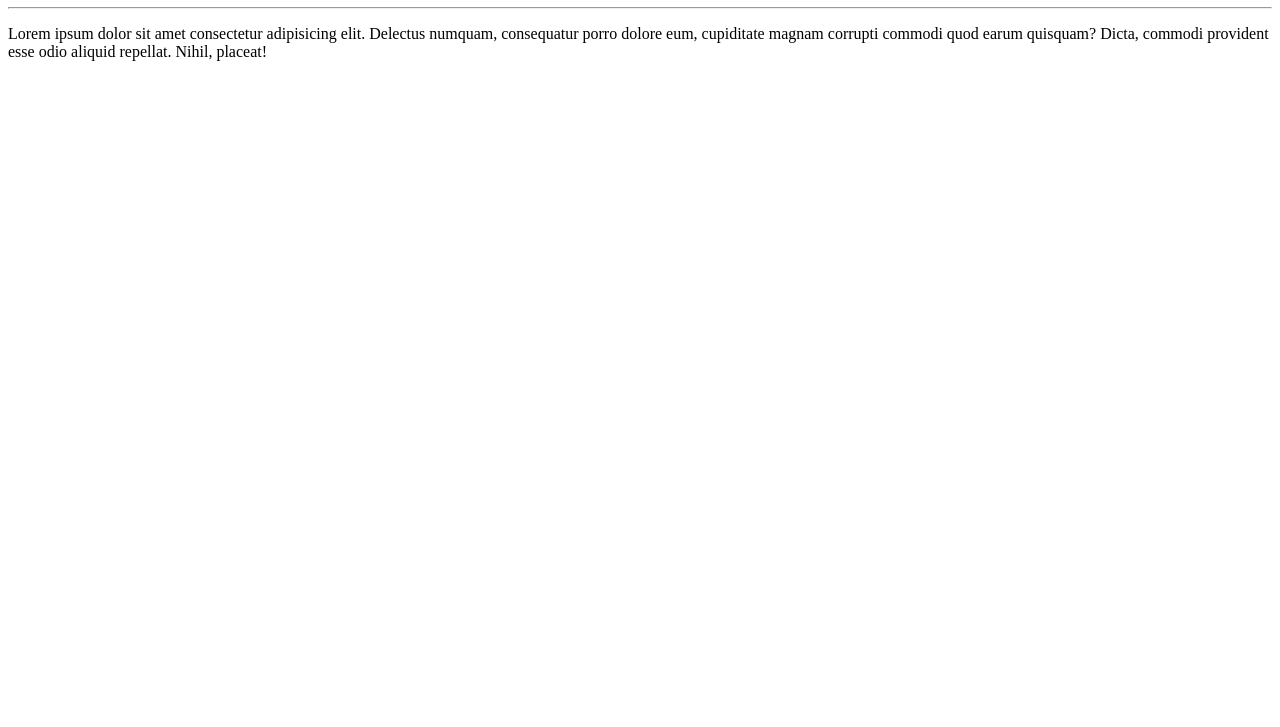
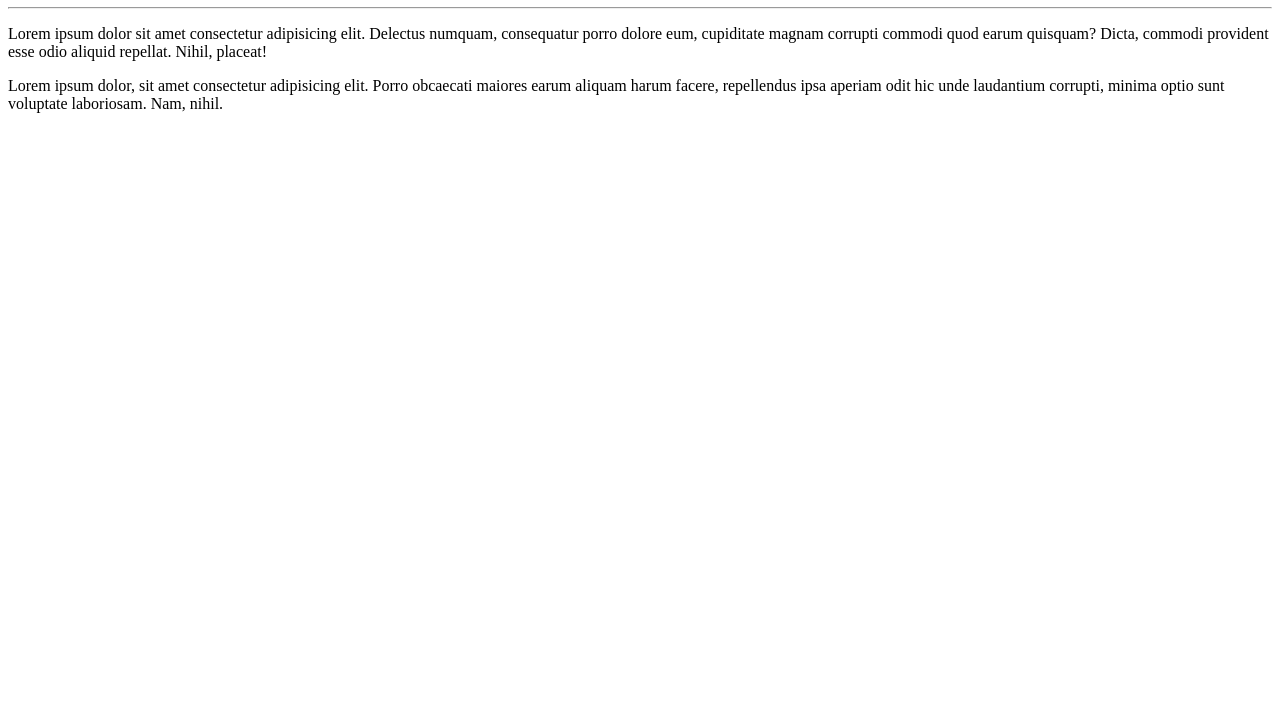
Before and after one commit to Beebruna/Ola-Mundo, a plain HTML site: page site-exemplo/index.html in a window 1280 px wide. Shown: the part 73-800 px from the top of the page. Drawn offline with Linux system fonts and the light colour scheme.

Commit message:
adicionei um parágrafo

```diff
--- a/site-exemplo/index.html
+++ b/site-exemplo/index.html
@@ -9,5 +9,6 @@
     <h1>Olá, Mundo!</h1>
     <hr>
     <p>Lorem ipsum dolor sit amet consectetur adipisicing elit. Delectus numquam, consequatur porro dolore eum, cupiditate magnam corrupti commodi quod earum quisquam? Dicta, commodi provident esse odio aliquid repellat. Nihil, placeat!</p>
+    <p>Lorem ipsum dolor, sit amet consectetur adipisicing elit. Porro obcaecati maiores earum aliquam harum facere, repellendus ipsa aperiam odit hic unde laudantium corrupti, minima optio sunt voluptate laboriosam. Nam, nihil.</p>
 </body>
 </html>
```
